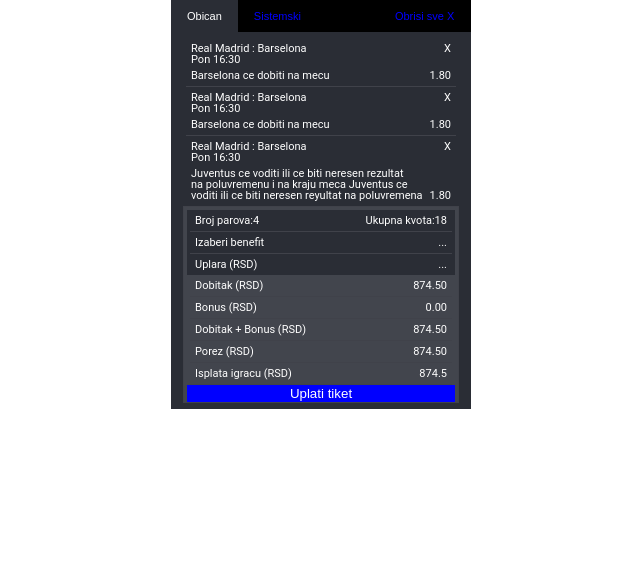
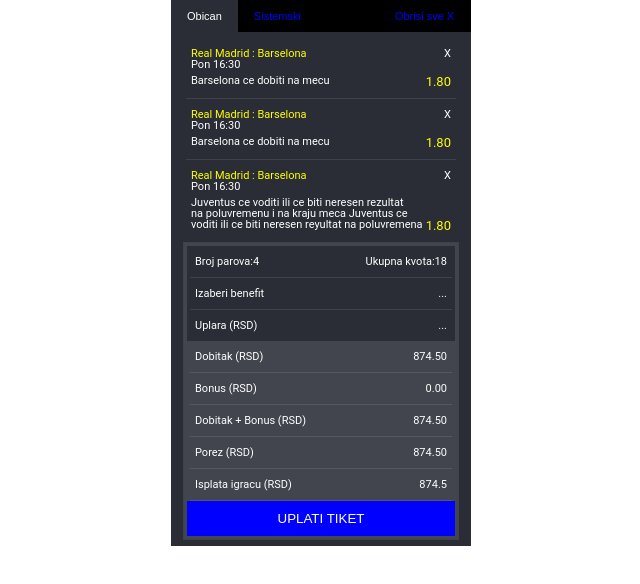
Before and after one commit to nemanjaandrijevic/prva_slika, a plain HTML site: page index.html in a window 1280 px wide. Shown: the whole page, without its empty margins (319-959 px from the left). Drawn offline with Linux system fonts and the light colour scheme.

Commit message:
18/9/2017

```diff
--- a/index.html
+++ b/index.html
@@ -20,7 +20,7 @@
                 <div class="parovi">
                     <div class="row">
                         <div class="mec group">
-                              <span>Real Madrid : Barselona</span>
+                              <span class="color-k">Real Madrid : Barselona</span>
                               <span class="kvota">X</span>
                         </div>
                         <div class="time">
@@ -28,13 +28,13 @@
                         </div>
                         <div class="opis group">
                               <span>Barselona ce dobiti na mecu</span>
-                              <span class="kvota">1.80</span>
+                              <span class="kvota color-k size">1.80</span>
                         </div>
 
                     </div>
                     <div class="row">
                         <div class="mec group">
-                              <span>Real Madrid : Barselona</span>
+                              <span class="color-k">Real Madrid : Barselona</span>
                               <span class="kvota">X</span>
                         </div>
                         <div class="time">
@@ -42,13 +42,13 @@
                         </div>
                         <div class="opis group">
                               <span>Barselona ce dobiti na mecu</span>
-                              <span class="kvota">1.80</span>
+                              <span class="kvota color-k size">1.80</span>
                         </div>
 
                     </div>
                     <div class="row">
                         <div class="mec group">
-                              <span>Real Madrid : Barselona</span>
+                              <span class="color-k">Real Madrid : Barselona</span>
                               <span class="kvota">X</span>
                         </div>
                         <div class="time">
@@ -56,7 +56,7 @@
                         </div>
                         <div class="opis group">
                               <span>Juventus ce voditi ili ce biti neresen rezultat<br>na poluvremenu i na kraju meca Juventus ce<br>voditi ili ce biti neresen reyultat na poluvremena</span>
-                              <span class="kvota">1.80</span>
+                              <span class="kvota color-k size">1.80</span>
                         </div>
 
                     </div>
--- a/sass/_layout.scss
+++ b/sass/_layout.scss
@@ -57,15 +57,14 @@ div.tab button.active {
 }
 
 .parovi,
-.izabrano,
-.dobitak {
+.izabrano {
     .row:last-child {
         border-bottom: none;
     }
 }
 
 .row {
-    padding: 5px 5px;
+    padding: 10px 5px;
     margin: 0 3px;
     border-bottom: 1px solid $border-c;
     .opis{
@@ -81,6 +80,13 @@ div.tab button.active {
 .kvota {
     text-align: right;
     float: right;
+}
+.color-k {
+    color: yellow;
+}
+
+.size {
+    font-size: 13px;
 }
 
 .uplati-tiket {
@@ -98,6 +104,14 @@ div.tab button.active {
 }
 .dobitak {
     padding: 0 3px;
+    padding-bottom: 3px;
+    .row {
+        border-bottom: 1px solid $border-c-1;
+        .row:last-child {
+            border-bottom: 0;
+        }
+    }
+
     button {
         width: 100%;
         background-color: blue;
@@ -105,5 +119,7 @@ div.tab button.active {
         border: none;
         border-style: none;
         margin: 0;
+        text-transform: uppercase;
+        padding: 10px;
     }
 }
--- a/sass/_variables.scss
+++ b/sass/_variables.scss
@@ -1,3 +1,4 @@
 $background: #2a2d35;
 $border-c: #40424a;
+$border-c-1: #55585f;
 $background-t: #42454d;
```
Also changed, not shown: stylesheets/main.css.
